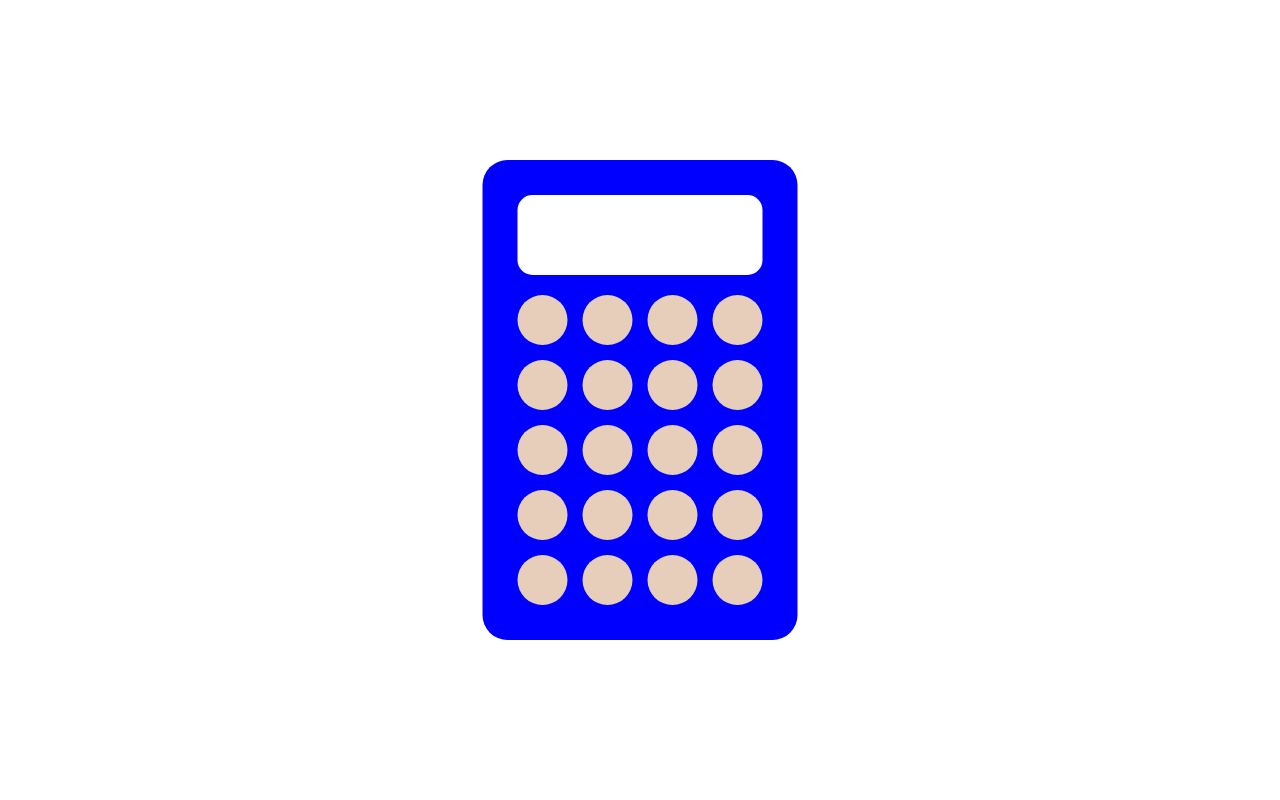
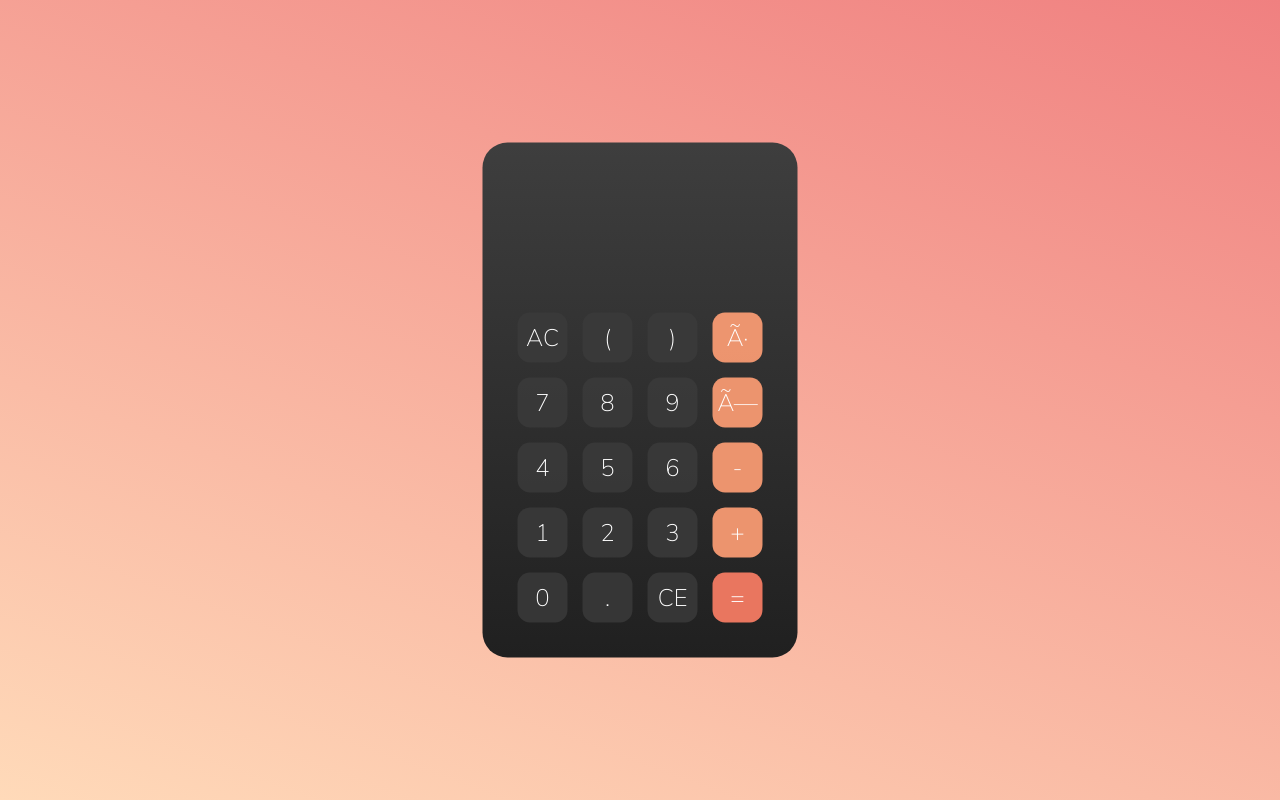
Before and after one commit to kylechi05/Calculator, a plain HTML site: page index.html in a window 1280 px wide. Drawn offline with Linux system fonts and the light colour scheme.

Commit message:
some new stuff

```diff
--- a/index.html
+++ b/index.html
@@ -6,33 +6,36 @@
         <title>Calculator App</title>
         <link rel="stylesheet" href="style.css">
         <script defer src="script.js"></script>
+        <link rel="preconnect" href="https://fonts.googleapis.com">
+    <link rel="preconnect" href="https://fonts.gstatic.com" crossorigin>
+    <link href="https://fonts.googleapis.com/css2?family=Nunito+Sans:opsz,wght@6..12,200&display=swap" rel="stylesheet">
     </head>
     <body>
         <div class="calculator">
-            <div class="display-bar" aria-placeholder="">
+            <div class="display-bar">
 
             </div>
             <div class="functions">
-                <button class="buttons"></button>
-                <button class="buttons"></button>
-                <button class="buttons"></button>
-                <button class="buttons"></button>
-                <button class="buttons"></button>
-                <button class="buttons"></button>
-                <button class="buttons"></button>
-                <button class="buttons"></button>
-                <button class="buttons"></button>
-                <button class="buttons"></button>
-                <button class="buttons"></button>
-                <button class="buttons"></button>
-                <button class="buttons"></button>
-                <button class="buttons"></button>
-                <button class="buttons"></button>
-                <button class="buttons"></button>
-                <button class="buttons"></button>
-                <button class="buttons"></button>
-                <button class="buttons"></button>
-                <button class="buttons"></button>
+                <button class="buttons">AC</button>
+                <button class="buttons">(</button>
+                <button class="buttons">)</button>
+                <button class="buttons symbols">÷</button>
+                <button class="buttons">7</button>
+                <button class="buttons">8</button>
+                <button class="buttons">9</button>
+                <button class="buttons symbols">×</button>
+                <button class="buttons">4</button>
+                <button class="buttons">5</button>
+                <button class="buttons">6</button>
+                <button class="buttons symbols">-</button>
+                <button class="buttons">1</button>
+                <button class="buttons">2</button>
+                <button class="buttons">3</button>
+                <button class="buttons symbols">+</button>
+                <button class="buttons">0</button>
+                <button class="buttons">.</button>
+                <button class="buttons">CE</button>
+                <button class="buttons equals">=</button>
             </div>
         </div>
     </body>
--- a/script.js
+++ b/script.js
@@ -0,0 +1,9 @@
+const buttons = document.querySelectorAll(".buttons");
+
+for (let button of buttons) {
+    button.addEventListener('click', () => display(button.innerHTML));
+}
+
+function display(x) {
+    console.log(x);
+}
--- a/style.css
+++ b/style.css
@@ -1,6 +1,14 @@
 * {
     padding: 0;
     margin: 0;
+    font-family: 'Nunito Sans', sans-serif;
+}
+
+html {
+    display: relative;
+    height: 100%;
+    width: 100%;
+    background-image: linear-gradient(200deg, rgb(240,128,128), rgb(255,218,185))
 }
 
 .calculator {
@@ -8,17 +16,21 @@
     left: 50%;
     top: 50%;
     transform: translate(-50%, -50%);
-    background: blue;
+    background-image: linear-gradient(rgb(62, 62, 62), rgb(32, 32, 32));
     padding: 35px;
     border-radius: 25px;
+
 }
 
 .display-bar {
-    background: white;
-    border-radius: 15px;
-    padding: 15px;
-    margin-bottom: 20px;
-    height: 50px;
+    max-width: 245px;
+    margin: 20px 0;
+    height: 95px;
+    color: white;
+    text-align: end;
+    font-size: 24px;
+    overflow: hidden;
+    overflow-wrap: break-word;
 }
 
 .functions {
@@ -29,15 +41,45 @@
 }
 
 .buttons {
-    background-color: rgba(255, 229, 180, .9);
+    background-color: rgba(59, 59, 59, 0.8);
+    color: white;
     border: none;
-    border-radius: 50%;
+    border-radius: 25%;
+    font-size: 150%;
+
 }
 
 .buttons:hover {
-    background-color: rgba(255, 229, 180, .8);
+    background-color: rgba(59, 59, 59, 1);
 }
 
 .buttons:active {
-    background-color: rgba(255, 229, 180, 1);
+    background-color: rgba(59, 59, 59, 1);
+    outline: 1px solid grey;
 }
+
+.symbols {
+    background-color: rgba(247, 154, 114, 0.95);
+}
+
+.symbols:hover {
+    background-color: rgba(247, 154, 114, 1);
+}
+
+.symbols:active {
+    background-color: rgba(247, 154, 114, 1);
+    outline: 1px solid grey;
+}
+
+.equals {
+    background-color: rgba(244, 123, 99, 0.95);
+}
+
+.equals:hover {
+    background-color: rgba(244, 123, 99, 1);
+}
+
+.equals:active {
+    background-color: rgba(244, 123, 99, 1);
+    outline: 1px solid grey;
+}
```
